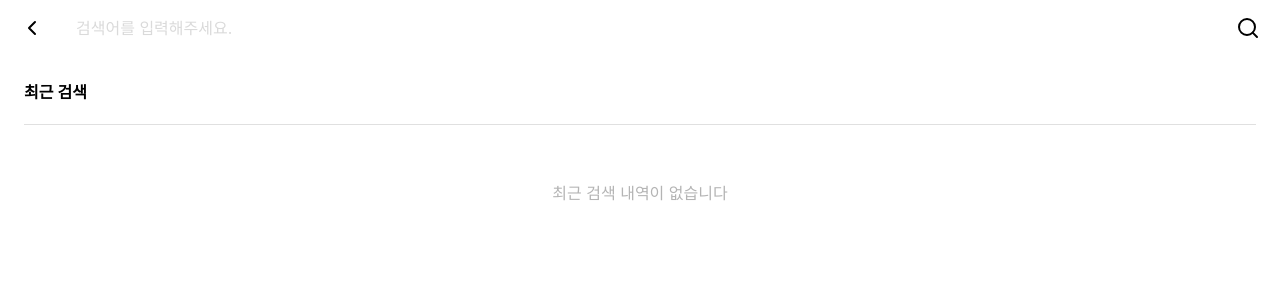
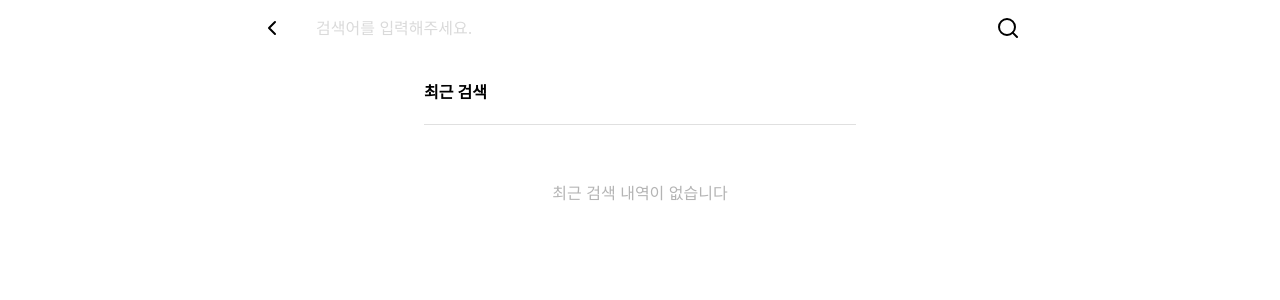
Before and after one commit to nguswjd/PetCare_client, a React (Vite) app: page /search in a window 1280 px wide. Shown: the top 300 px of the page. Built offline with nearby package versions, Linux system fonts and the light colour scheme.

Commit message:
style: 검색 기능 반응형 추가

```diff
--- a/src/pages/search.tsx
+++ b/src/pages/search.tsx
@@ -150,8 +150,8 @@ function Search() {
   };
 
   return (
-    <div className="bg-white flex flex-col h-dvh">
-      <header>
+    <div className="bg-white max-w-200 m-auto flex flex-col h-dvh">
+      <header className="w-full max-w-220 mx-auto">
         <Input
           leftIcon={ChevronLeft}
           placeholder="검색어를 입력해주세요."
@@ -167,7 +167,7 @@ function Search() {
         />
       </header>
 
-      <main className="flex-1 overflow-y-auto">
+      <main className="flex-1 w-full max-w-120 mx-auto overflow-y-auto">
         {!hasSearched ? (
           <div className="p-6 flex flex-col gap-6">
             <div className="flex items-center justify-between pb-5 border-b border-gray-3">
```
